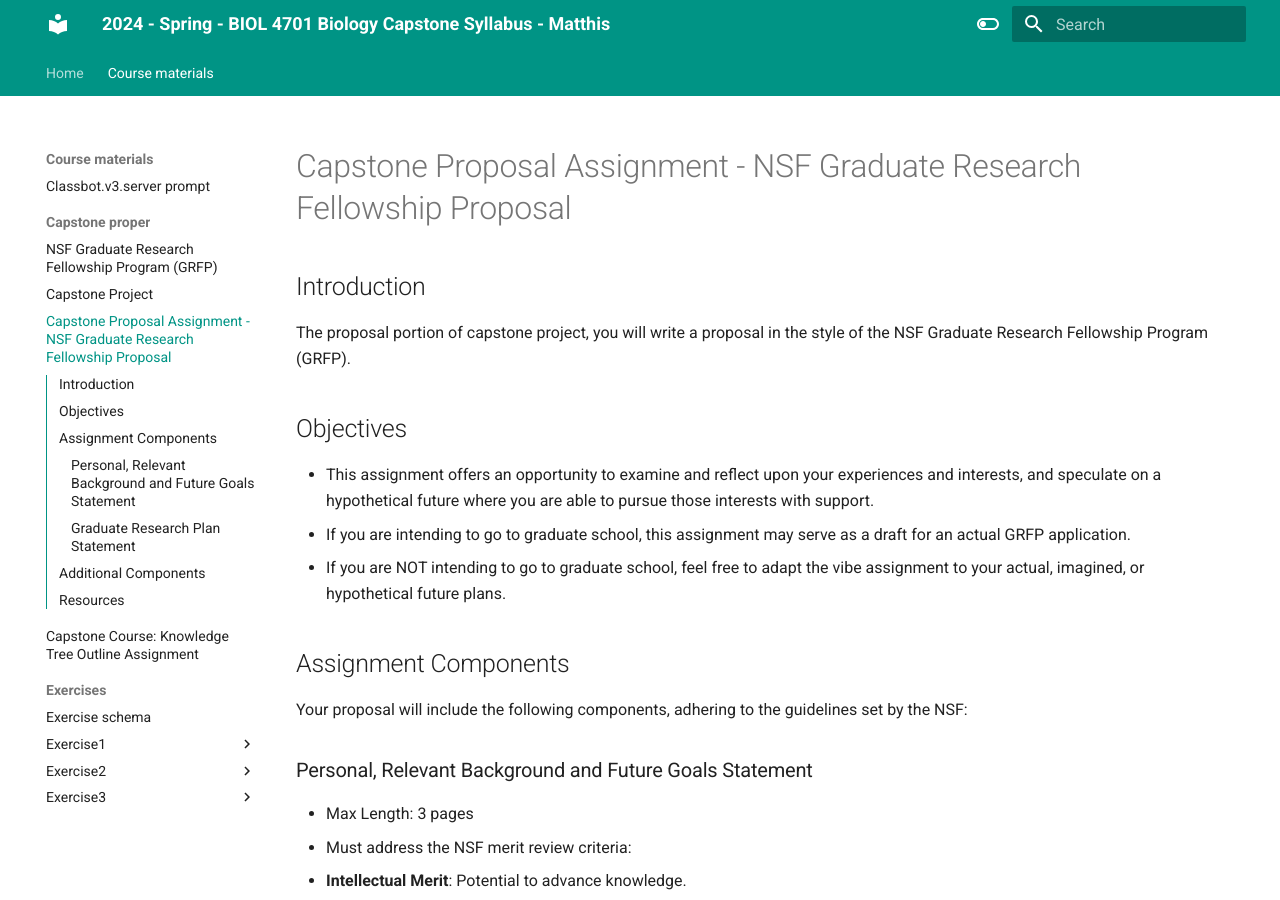
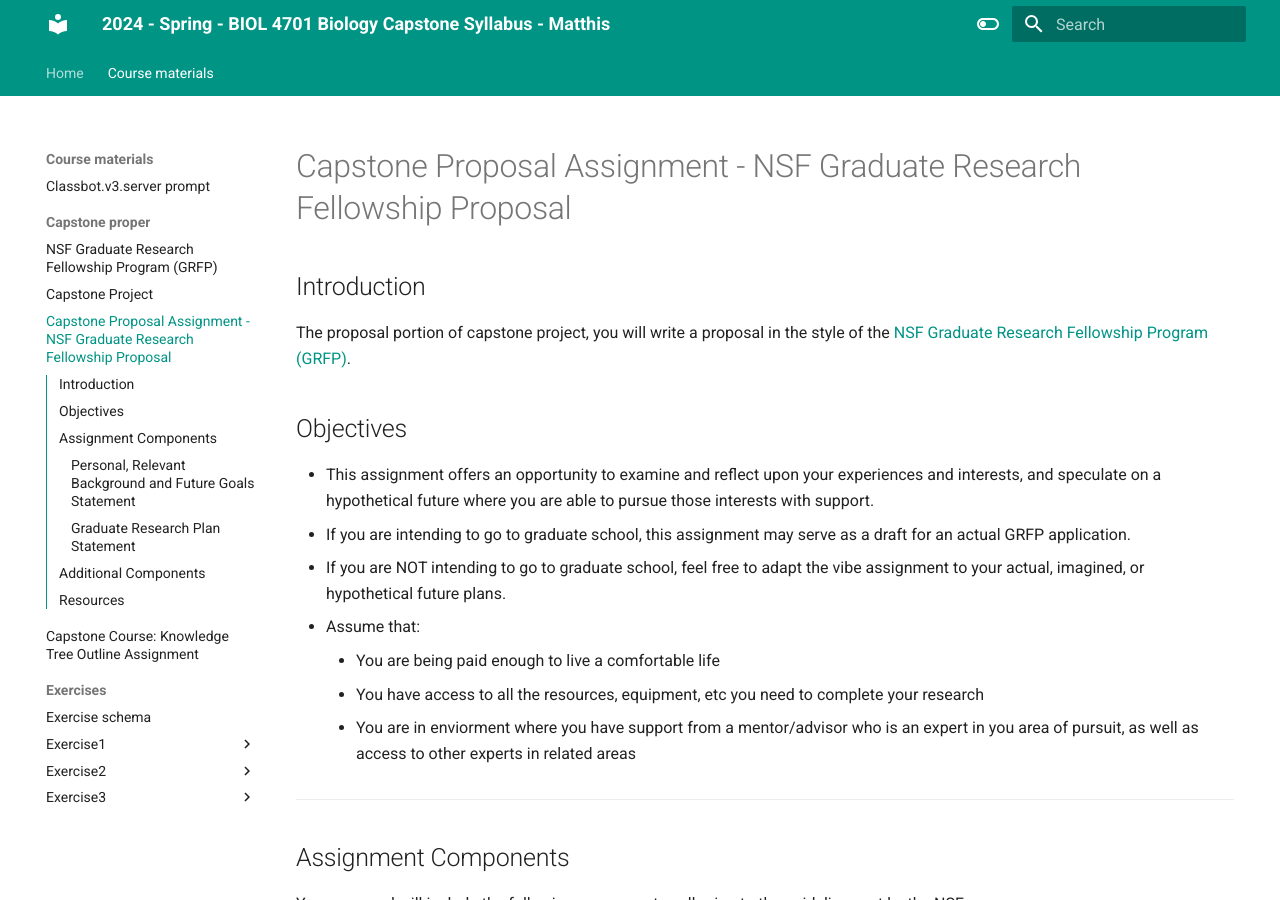
Before and after one commit to HumanMovementNeuroscience/capstone, an MkDocs documentation site: the page built from docs/course_materials/capstone_proper/capstone-proposal-assignment-description.md, in a window 1280 px wide and 900 px high. Built offline with MkDocs 1.6.1 and Material for MkDocs 9.7.7, drawn with Linux system fonts in a browser that asks for light colours.

Commit message:
Mar 25, 2024, 11:09 AM

```diff
--- a/docs/course_materials/capstone_proper/capstone-proposal-assignment-description.md
+++ b/docs/course_materials/capstone_proper/capstone-proposal-assignment-description.md
@@ -2,15 +2,19 @@
 # Capstone Proposal Assignment - NSF Graduate Research Fellowship Proposal
 
 ## Introduction
-The proposal portion of capstone project, you will write a proposal in the style of the NSF Graduate Research Fellowship Program (GRFP).
-
+The proposal portion of capstone project, you will write a proposal in the style of the [NSF Graduate Research Fellowship Program (GRFP)](https://www.nsfgrfp.org/).
 
 
 ## Objectives
 - This assignment offers an opportunity to examine and reflect upon your experiences and interests, and speculate on a hypothetical future where you are able to pursue those interests with support.
   - If you are intending to go to graduate school, this assignment may serve as a draft for an actual GRFP application.
   - If you are NOT intending to go to graduate school, feel free to adapt the vibe assignment to your actual, imagined, or hypothetical future plans.
+  - Assume that:
+    - You are being paid enough to live a comfortable life
+    - You have access to all the resources, equipment, etc you need to complete your research
+    - You are in enviorment where you have support from a mentor/advisor who is an expert in you area of pursuit, as well as access to other experts in related areas
 
+___
 
 ## Assignment Components
 Your proposal will include the following components, adhering to the guidelines set by the NSF:
```
